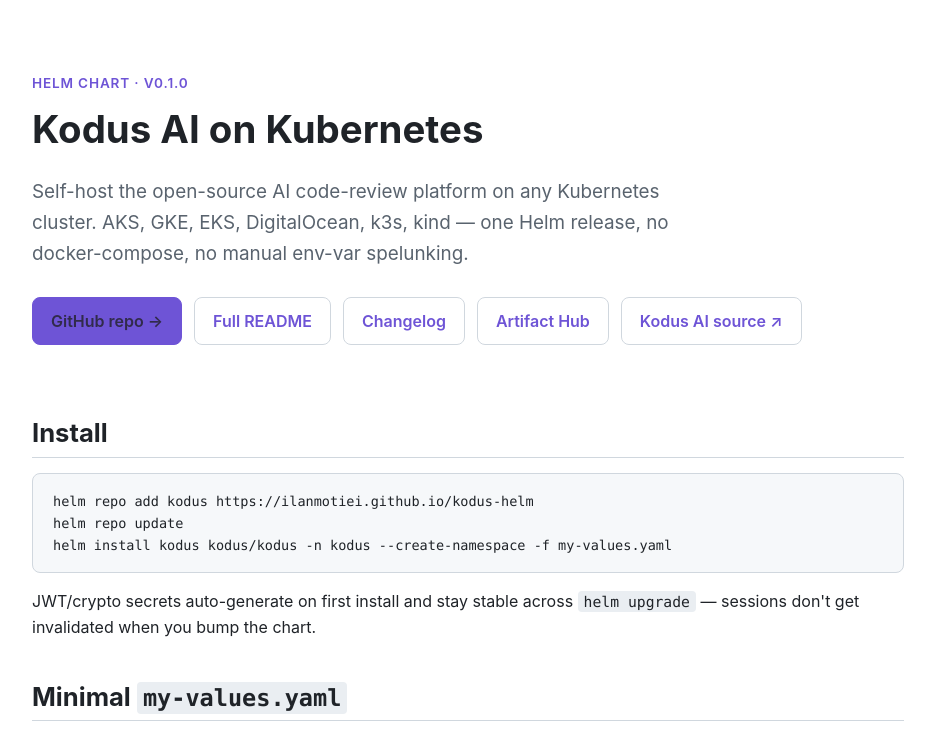
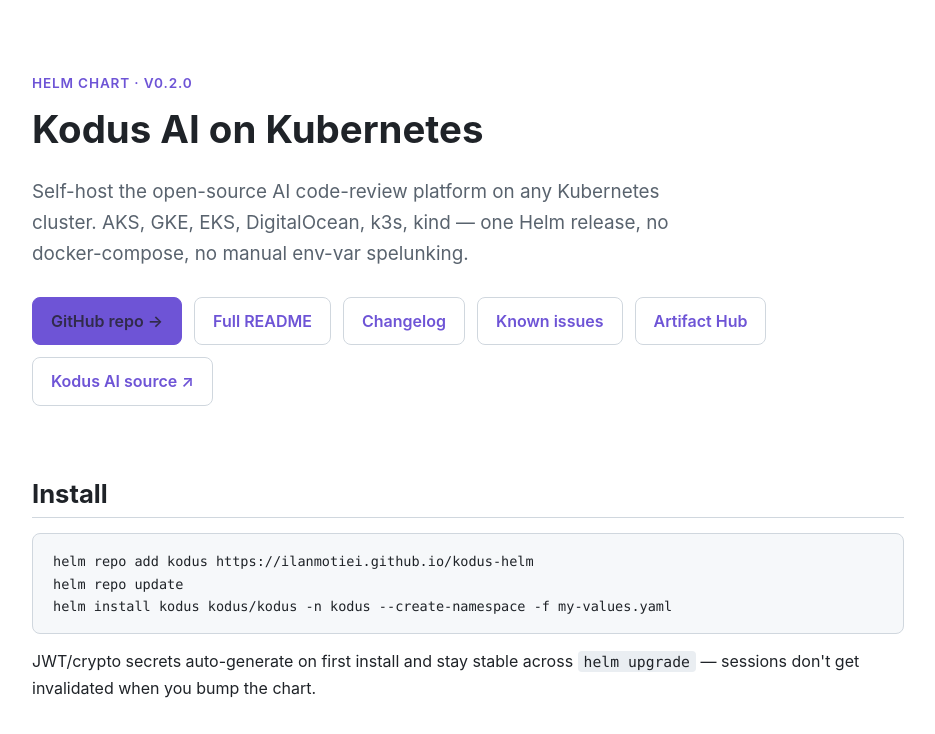
Before and after one commit to ilanmotiei/kodus-helm, a plain HTML site: page index.html in a window 1280 px wide. Shown: the top 734 px of the page, without its empty margins (172-1107 px from the left). Drawn offline with Linux system fonts and the light colour scheme.

Commit message:
landing page: bump to v0.2.0 + link KNOWN-ISSUES

```diff
--- a/index.html
+++ b/index.html
@@ -90,7 +90,7 @@
   <div class="wrap">
 
     <header class="hero">
-      <div class="eyebrow">Helm chart · v0.1.0</div>
+      <div class="eyebrow">Helm chart · v0.2.0</div>
       <h1>Kodus AI on Kubernetes</h1>
       <p class="lede">
         Self-host the open-source AI code-review platform on any Kubernetes cluster. AKS, GKE, EKS, DigitalOcean, k3s, kind — one Helm release, no docker-compose, no manual env-var spelunking.
@@ -99,6 +99,7 @@
         <a class="primary" href="https://github.com/ilanmotiei/kodus-helm">GitHub repo →</a>
         <a href="https://github.com/ilanmotiei/kodus-helm#readme">Full README</a>
         <a href="https://github.com/ilanmotiei/kodus-helm/blob/main/CHANGELOG.md">Changelog</a>
+        <a href="https://github.com/ilanmotiei/kodus-helm/blob/main/docs/KNOWN-ISSUES.md">Known issues</a>
         <a href="https://artifacthub.io/packages/search?repo=kodus">Artifact Hub</a>
         <a href="https://github.com/kodustech/kodus-ai">Kodus AI source ↗</a>
       </div>
```
